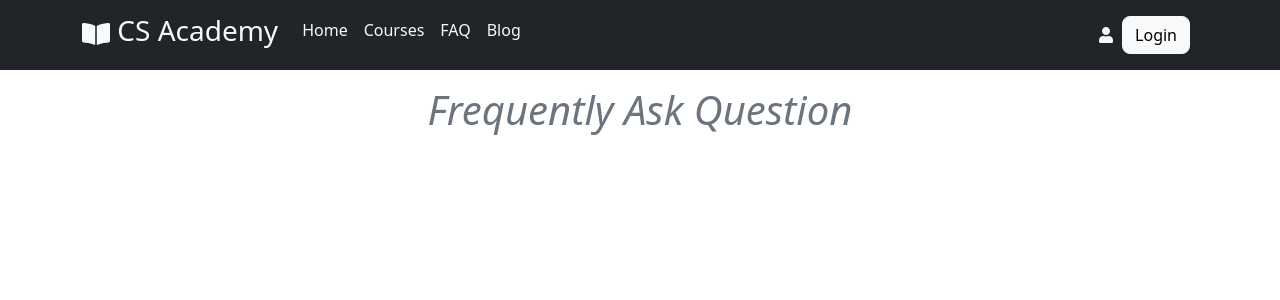
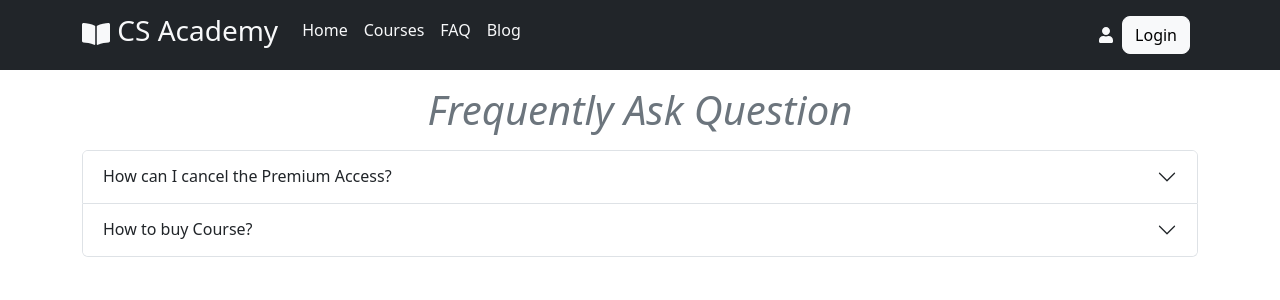
Before and after one commit to Mohammed-Ibrahim-15/cs-academy-client, a React (Create React App) app: page /FAQ in a window 1280 px wide. Shown: the top 300 px of the page. Built offline with nearby package versions, Linux system fonts and the light colour scheme; no server answers.

Commit message:
faq added

```diff
--- a/src/FAQ/FAQ.js
+++ b/src/FAQ/FAQ.js
@@ -1,9 +1,26 @@
 import React from 'react';
-
+import Accordion from 'react-bootstrap/Accordion';
 const FAQ = () => {
     return (
         <div>
             <h1 className='text-center text-secondary my-3 fst-italic fs-1'>Frequently Ask Question</h1>
+            <Accordion className='container'>
+                <Accordion.Item eventKey="0">
+                    <Accordion.Header>How can I cancel the Premium Access?</Accordion.Header>
+                    <Accordion.Body>
+                        You can cancel your subscription at any time through your Account Settings in the website. This will take you to the Subscription page for you to cancel.
+
+                        However, if that is not possible for some reason, please refer to this answer.
+                        More update coming soon.
+                    </Accordion.Body>
+                </Accordion.Item>
+                <Accordion.Item eventKey="1">
+                    <Accordion.Header>How to buy Course?</Accordion.Header>
+                    <Accordion.Body>
+                        If you want to buy a course you first need to register in our website. Then you can access to our course details. After checkout then make payment. Finally you can access our course. Thank You.
+                    </Accordion.Body>
+                </Accordion.Item>
+            </Accordion>
         </div>
     );
 };
```
